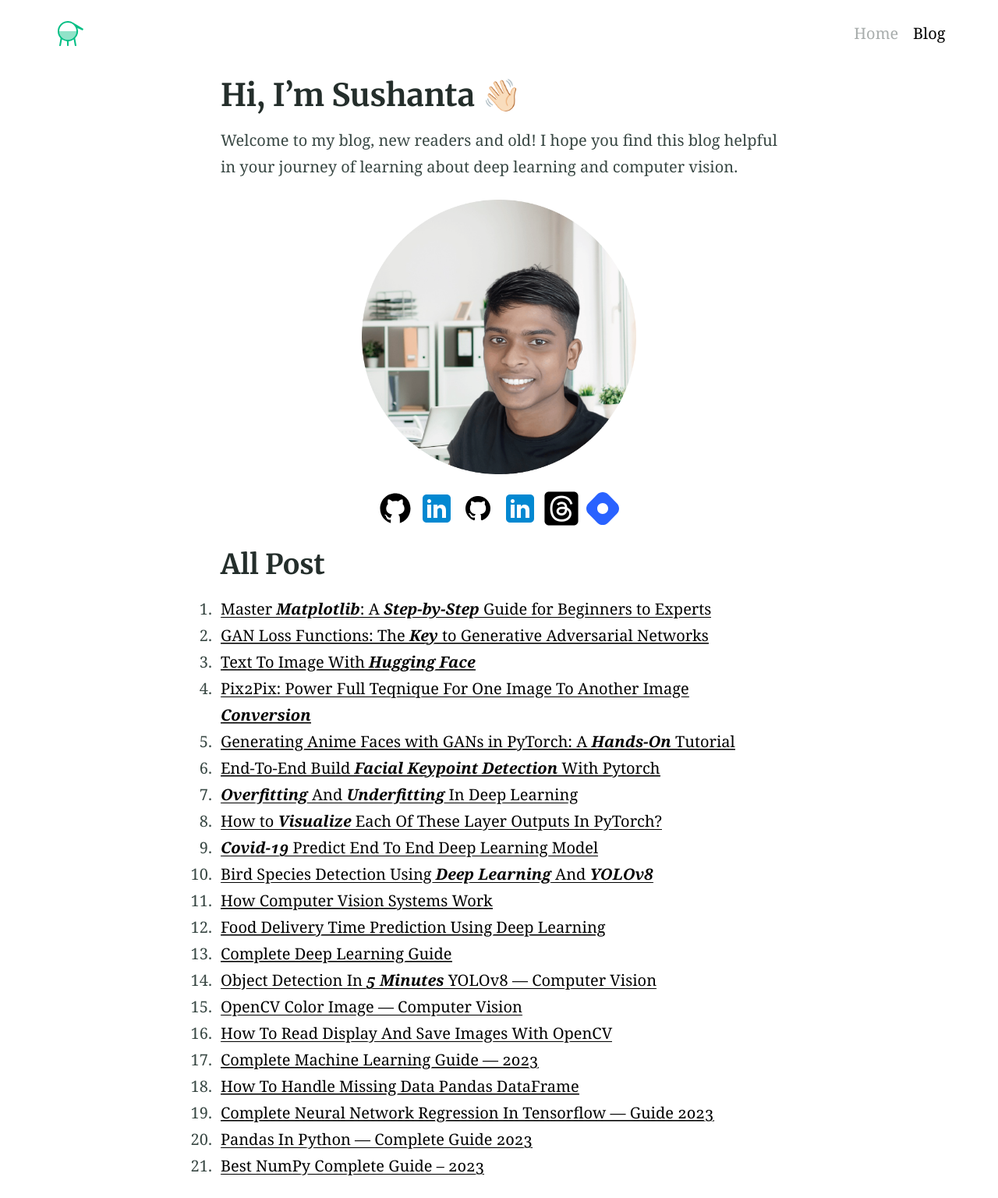
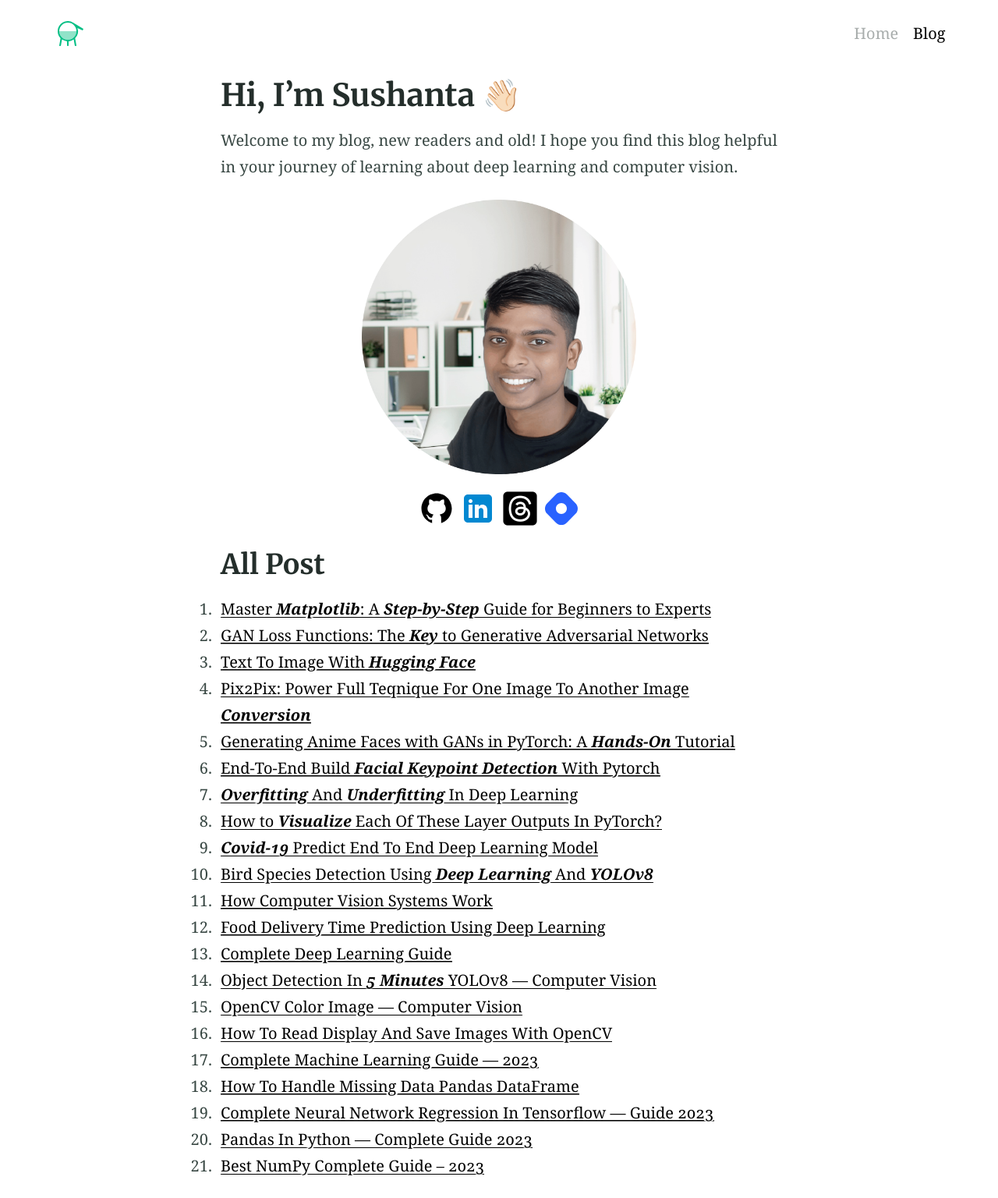
Before and after one commit to hi-sushanta/hi-sushanta.github.io, a Jekyll site: the page built from index.md, in a window 1280 px wide. Shown: the whole page at 78% size. Built offline with Jekyll 4.4.1, drawn with Linux system fonts in a browser that asks for light colours.

Commit message:
Update index.md and clean some unnecassery image

```diff
--- a/index.md
+++ b/index.md
@@ -17,13 +17,6 @@ Welcome to my blog, new readers and old! I hope you find this blog helpful in yo
     <a href="https://www.linkedin.com/in/sushanta-das-/">
    <svg xmlns="http://www.w3.org/2000/svg"  viewBox="0 0 48 48" width="48px" height="48px"><path fill="#0288D1" d="M42,37c0,2.762-2.238,5-5,5H11c-2.761,0-5-2.238-5-5V11c0-2.762,2.239-5,5-5h26c2.762,0,5,2.238,5,5V37z"/><path fill="#FFF" d="M12 19H17V36H12zM14.485 17h-.028C12.965 17 12 15.888 12 14.499 12 13.08 12.995 12 14.514 12c1.521 0 2.458 1.08 2.486 2.499C17 15.887 16.035 17 14.485 17zM36 36h-5v-9.099c0-2.198-1.225-3.698-3.192-3.698-1.501 0-2.313 1.012-2.707 1.99C24.957 25.543 25 26.511 25 27v9h-5V19h5v2.616C25.721 20.5 26.85 19 29.738 19c3.578 0 6.261 2.25 6.261 7.274L36 36 36 36z"/></svg>
     </a>
-    <a href="https://github.com/hi-sushanta">
-    <img src="icons8-github-48.png" alt="Github" width="48px" height="48px">
-    </a>
-    <a href="https://www.linkedin.com/in/sushanta-das-/">
-    <img src="icons8-linkedin-48.png" alt="Linkedin" width="48px" height="48px">
-    </a>
-
     <a href="https://www.threads.net/@hi_chiai">
     <img src="threads-icon.png" alt="Threads" width="48px" height="48px">
     </a>
```
Also changed, not shown: icons8-github-48.png (deleted), icons8-linkedin-48.png (deleted).
